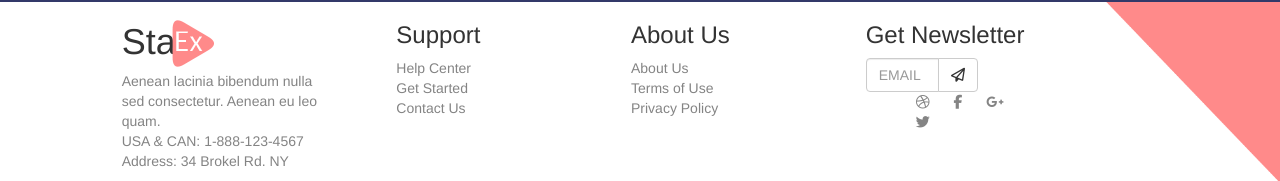
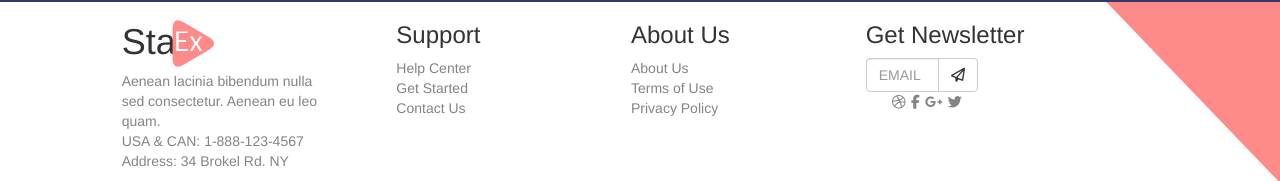
Before and after one commit to munadil98/No-other-Platform, a plain HTML site: page index.html in a window 1280 px wide. Shown: the part 4035-4216 px from the top of the page. Drawn offline with nearby package versions, Linux system fonts and the light colour scheme; files whose address does not match are found by name.

Commit message:
Add files via upload

```diff
--- a/style.css
+++ b/style.css
@@ -272,11 +272,14 @@ position: relative;
 
 .social ul{
 	float: left;
+	/*border: 2px solid red;*/
+	padding-left: 15%;
+	width: 100%;
 }
 
 .social ul li {
 	display: inline-block;
-	padding: 0 10px;
+	padding-left: 1%;
 }
 
 .inwidth{
```
